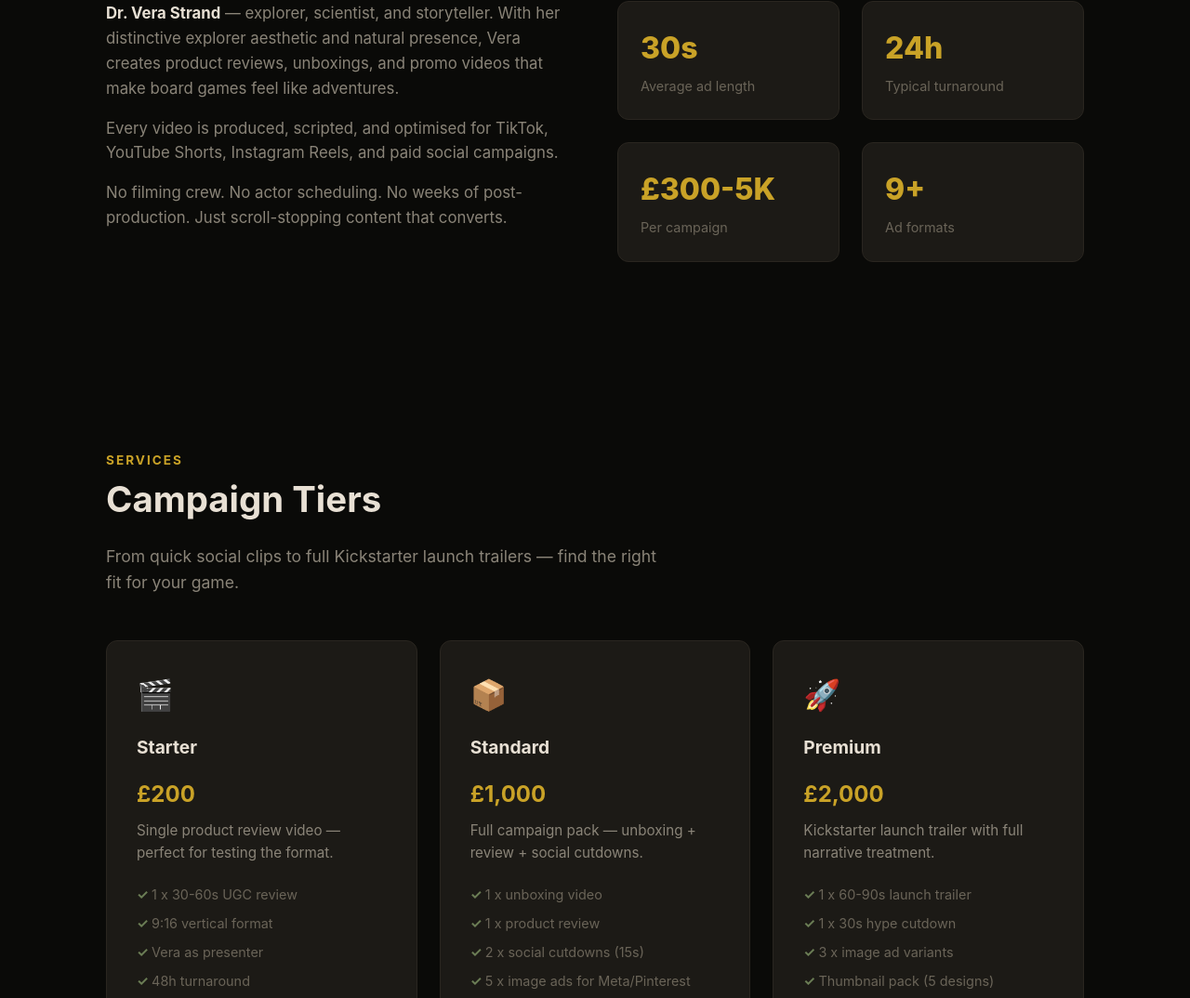
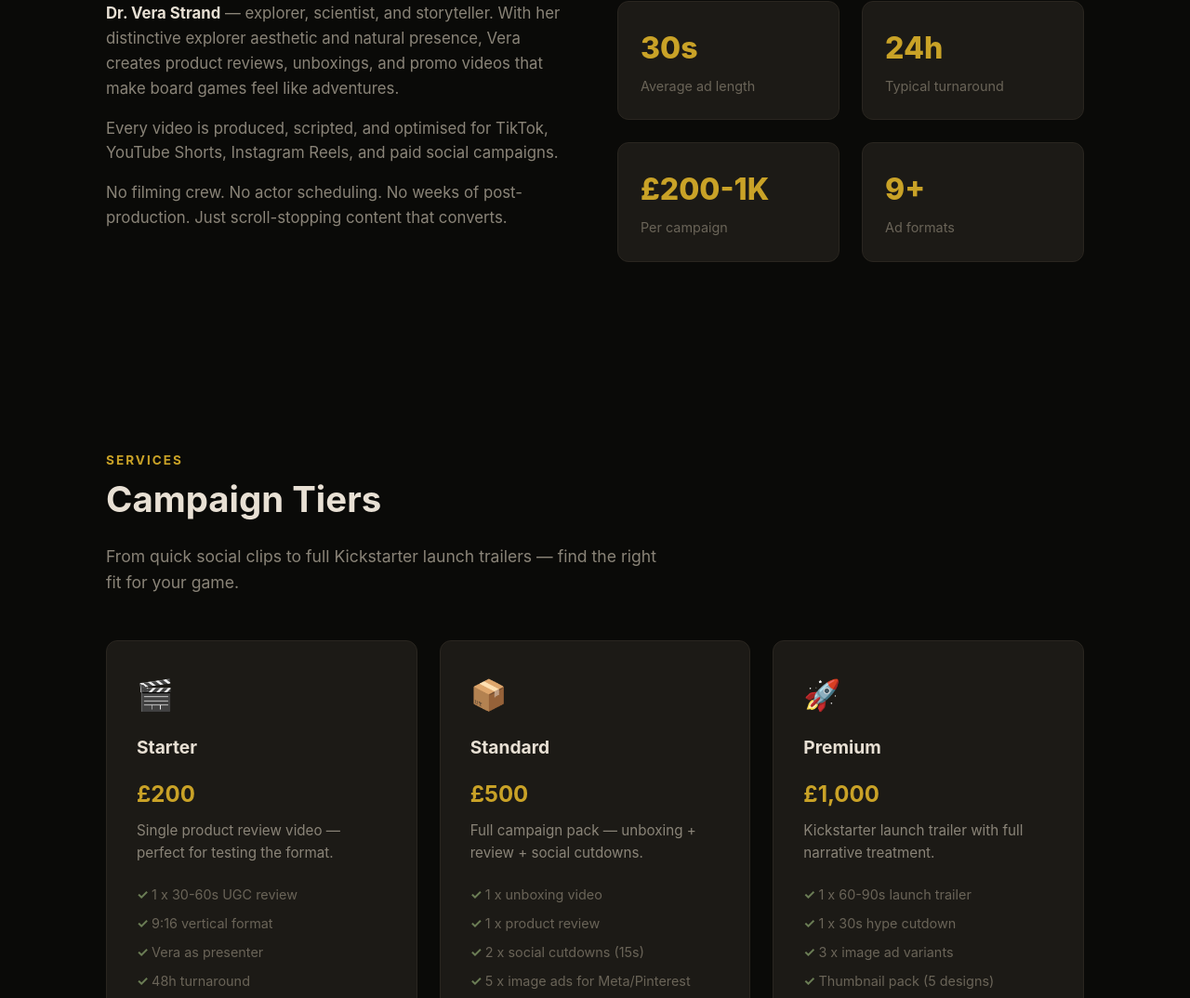
Before and after one commit to GeezerUK/vera-board-game-marketing, a plain HTML site: page index.html in a window 1280 px wide. Shown: the part 1002-2076 px from the top of the page at 93% size. Drawn offline with Linux system fonts and the light colour scheme.

Commit message:
Pricing update: About £200-1K, Standard £500, Premium £1K

```diff
--- a/index.html
+++ b/index.html
@@ -475,7 +475,7 @@
                     <div class="label">Typical turnaround</div>
                 </div>
                 <div class="stat-card">
-                    <div class="number">£300-5K</div>
+                    <div class="number">£200-1K</div>
                     <div class="label">Per campaign</div>
                 </div>
                 <div class="stat-card">
@@ -510,7 +510,7 @@
             <div class="service-card">
                 <div class="icon">📦</div>
                 <h3>Standard</h3>
-                <div class="price">£1,000</div>
+                <div class="price">£500</div>
                 <p>Full campaign pack — unboxing + review + social cutdowns.</p>
                 <ul class="features">
                     <li>1 x unboxing video</li>
@@ -523,7 +523,7 @@
             <div class="service-card">
                 <div class="icon">🚀</div>
                 <h3>Premium</h3>
-                <div class="price">£2,000</div>
+                <div class="price">£1,000</div>
                 <p>Kickstarter launch trailer with full narrative treatment.</p>
                 <ul class="features">
                     <li>1 x 60-90s launch trailer</li>
```
